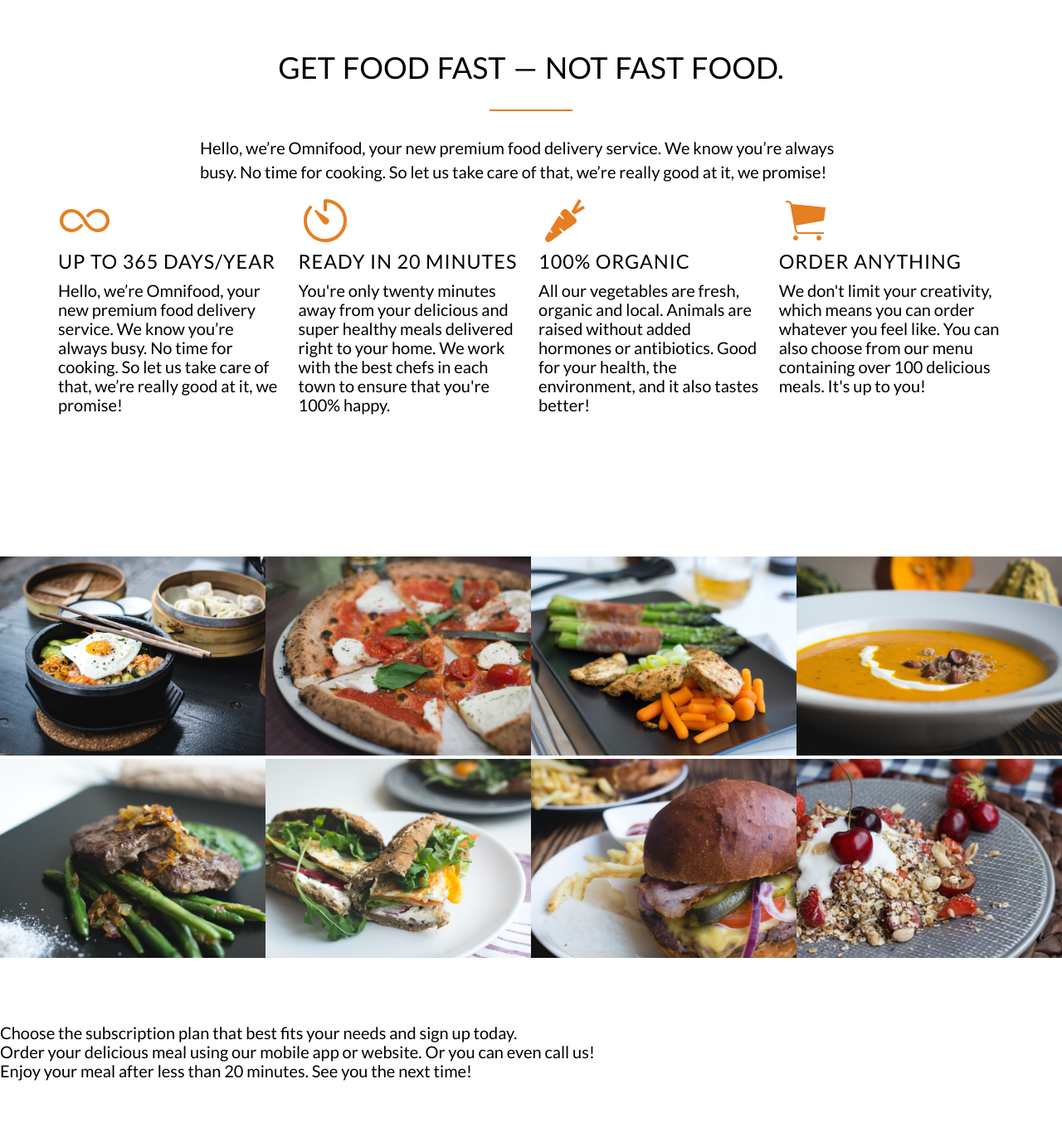
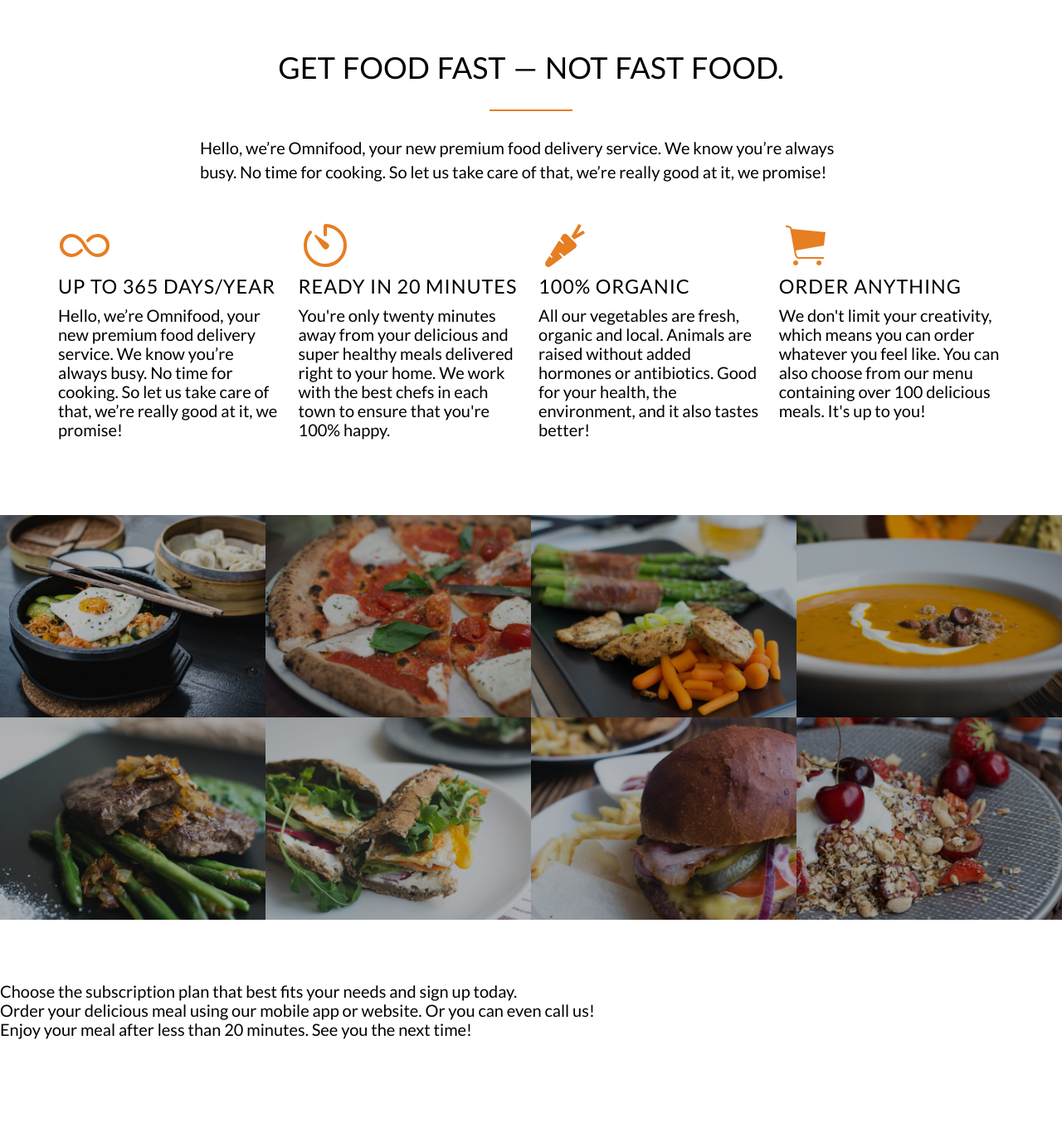
Before and after one commit to ntthanhdat/onmifood, a PHP site: page / in a window 1280 px wide. Shown: the part 819-2202 px from the top of the page at 83% size. After the commit the page ends 2072 px from the top, so only its background shows below. Run offline with PHP 8.4, Linux system fonts and the light colour scheme; some libraries are stand-ins or nearby versions.

Commit message:
xong meal

```diff
--- a/style.css
+++ b/style.css
@@ -165,9 +165,15 @@ section{
     padding:  80px 0;
 
 }
+.section-feature .long-copy{
+    margin-bottom: 30px;
+}
 /* ------------------------------ */
 /* ------------meal------------ */
 /* ------------------------------ */
+.section-meal{
+    padding: 0;
+}
 .meal-showcase{
     list-style: none;
     width: 100%;
@@ -183,9 +189,18 @@ section{
     width: 100%;
     margin: 0;
     padding: 0;
+    overflow: hidden;
+    background-color: black;
 }
 .meal-showcase li figure img{
+    opacity: 0.7;
     width: 100%;
     height: auto;
     margin: 0;
+    transform: scale(1.15);
+    transition: transform 0.5s, opacity 0.5s;
 }
+.meal-showcase li figure img:hover{
+    transform: scale(1.03);
+    opacity: 1;
+}
```
